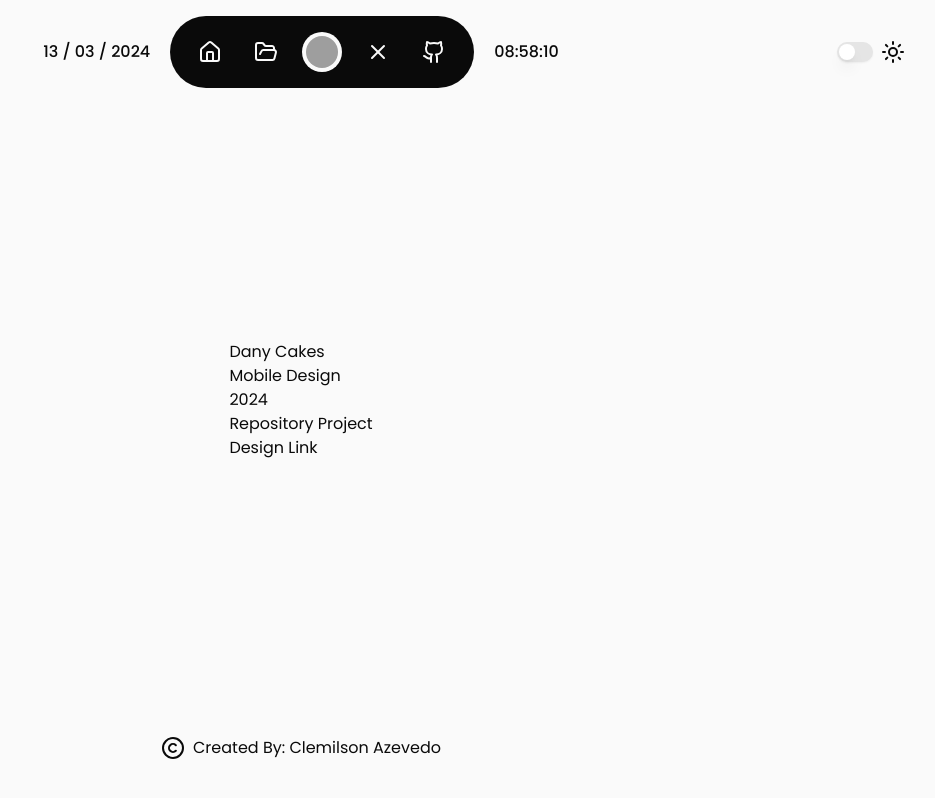
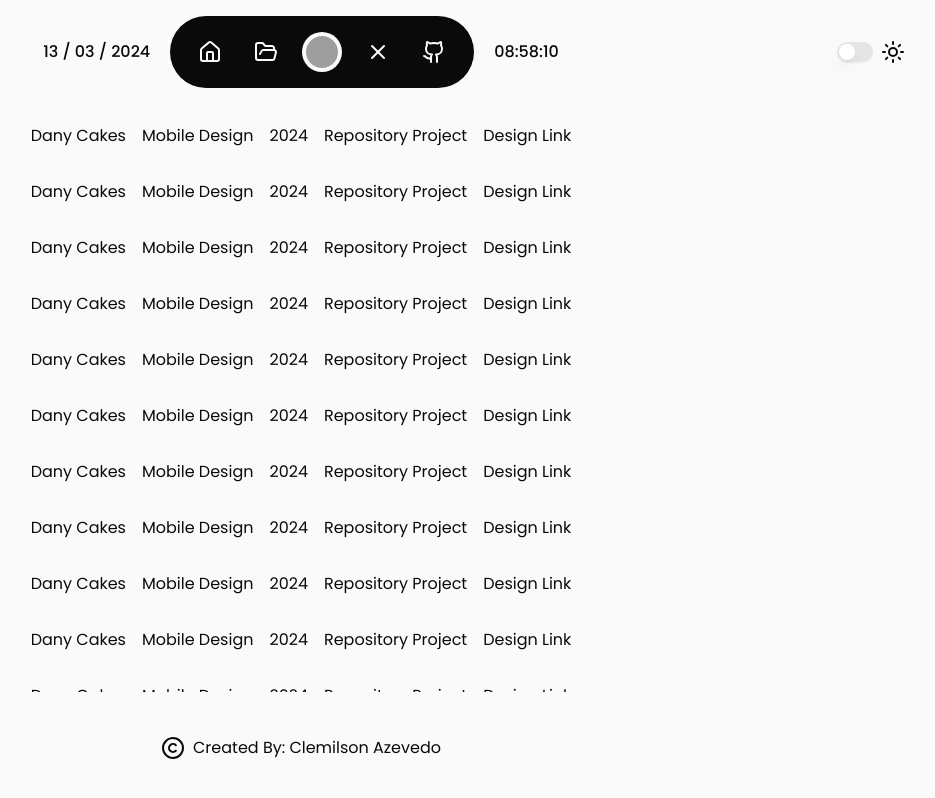
Before and after one commit to ClemilsonAzevedo/design-projects, a React (Vite) app: page / in a window 1280 px wide. Shown: the whole page, without its empty margins (339-1274 px from the left). Built offline with nearby package versions, Linux system fonts and the light colour scheme; grey boxes are pictures that could not be loaded.

Commit message:
Feat: Projects  and dark Mode visual

```diff
--- a/src/App.tsx
+++ b/src/App.tsx
@@ -5,7 +5,7 @@ import { Footer } from "./components/Footer";
 export function App() {
 
   return (
-    <main className = 'bg-neutral-50 dark:bg-neutral-950 text-neutral-950 dark:text-neutral-50 h-screen min-w-full p-5 grid grid-rows-[64px_1fr_64px] place-items-center'>
+    <main className = 'bg-neutral-50 dark:bg-neutral-950 text-neutral-950 dark:text-neutral-50 h-screen min-w-full p-5 gap-6 grid grid-rows-[64px_1fr_64px] place-items-center'>
       <Header />
       <Home />
       <Footer />
--- a/src/components/Header.tsx
+++ b/src/components/Header.tsx
@@ -18,7 +18,7 @@ export function Header() {
           <li className="list-none p-2 hover:bg-neutral-800/70 dark:hover:bg-neutral-300/70 rounded-full hover:scale-125 transition"><Home size={24} /></li>
           <li className="list-none p-2 hover:bg-neutral-800/70 dark:hover:bg-neutral-300/70 rounded-full hover:scale-125 transition"><FolderOpen size={24} /></li>
           <li className="list-none">
-            <Avatar className="rounded-full h-10 w-10 p-1 bg-primary-foreground">
+            <Avatar className="rounded-full h-10 w-10 p-1 bg-primary-foreground text-foreground font-bold">
               <AvatarImage
                 src="https://github.com/clemilsonazevedo.png"
                 alt="@ClemilsonAzevedo"
--- /dev/null
+++ b/src/components/Project.tsx
@@ -0,0 +1,18 @@
+import { Separator } from "@radix-ui/react-separator";
+
+export function Project() {
+
+  return (
+    <div className="flex gap-2 items-center p-4 rounded-lg hover:bg-neutral-300/70 dark:hover:bg-neutral-900/70 transition ">
+      <span>Dany Cakes</span>
+      <Separator className="bg-neutral-500 h-5" orientation="vertical" />
+      <span>Mobile Design</span>
+      <Separator className="bg-neutral-500 h-5" orientation="vertical" />
+      <span>2024</span>
+      <Separator className="bg-neutral-500 h-5" orientation="vertical" />
+      <span>Repository Project</span>
+      <Separator className="bg-neutral-500 h-5" orientation="vertical" />
+      <span>Design Link</span>
+    </div>
+  )
+}
--- a/src/pages/Home.tsx
+++ b/src/pages/Home.tsx
@@ -1,20 +1,23 @@
-import { Separator } from "@radix-ui/react-separator";
+import { Project } from "@/components/Project";
 
 export function Home() {
 
   return (
-    <section>
-      <div>
-        <span>Dany Cakes</span>
-        <Separator orientation="vertical" />
-        <span>Mobile Design</span>
-        <Separator orientation="vertical" />
-        <span>2024</span>
-        <Separator orientation="vertical" />
-        <span>Repository Project</span>
-        <Separator orientation="vertical" />
-        <span>Design Link</span>
-      </div>
+    <section className="overflow-y-auto h-full w-full flex flex-col items-center scroll-smooth text-neutral-950 dark:text-neutral-200">
+
+      <Project />
+      <Project />
+      <Project />
+      <Project />
+      <Project />
+      <Project />
+      <Project />
+      <Project />
+      <Project />
+      <Project />
+      <Project />
+      <Project />
+      <Project />
     </section>
   )
 }
```
